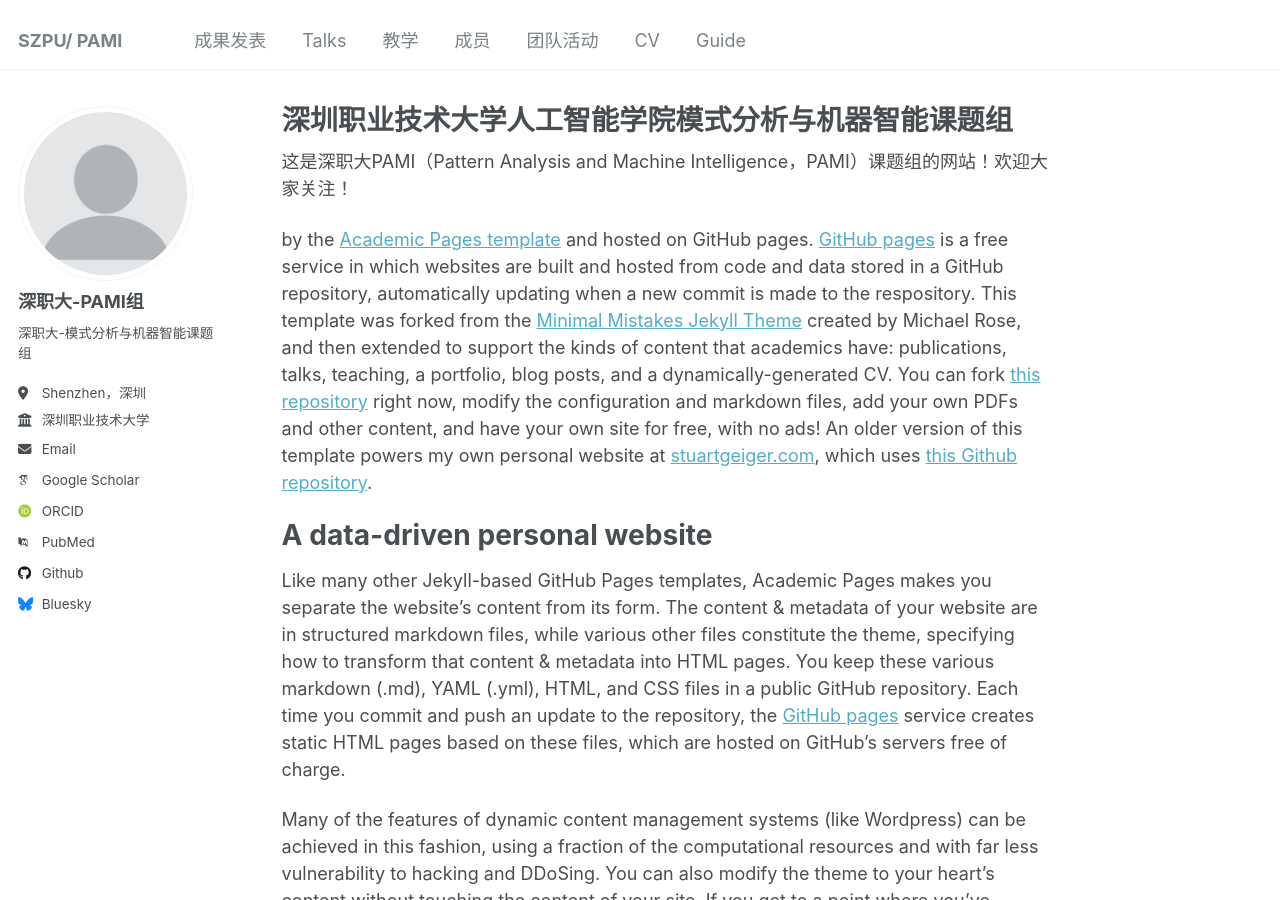
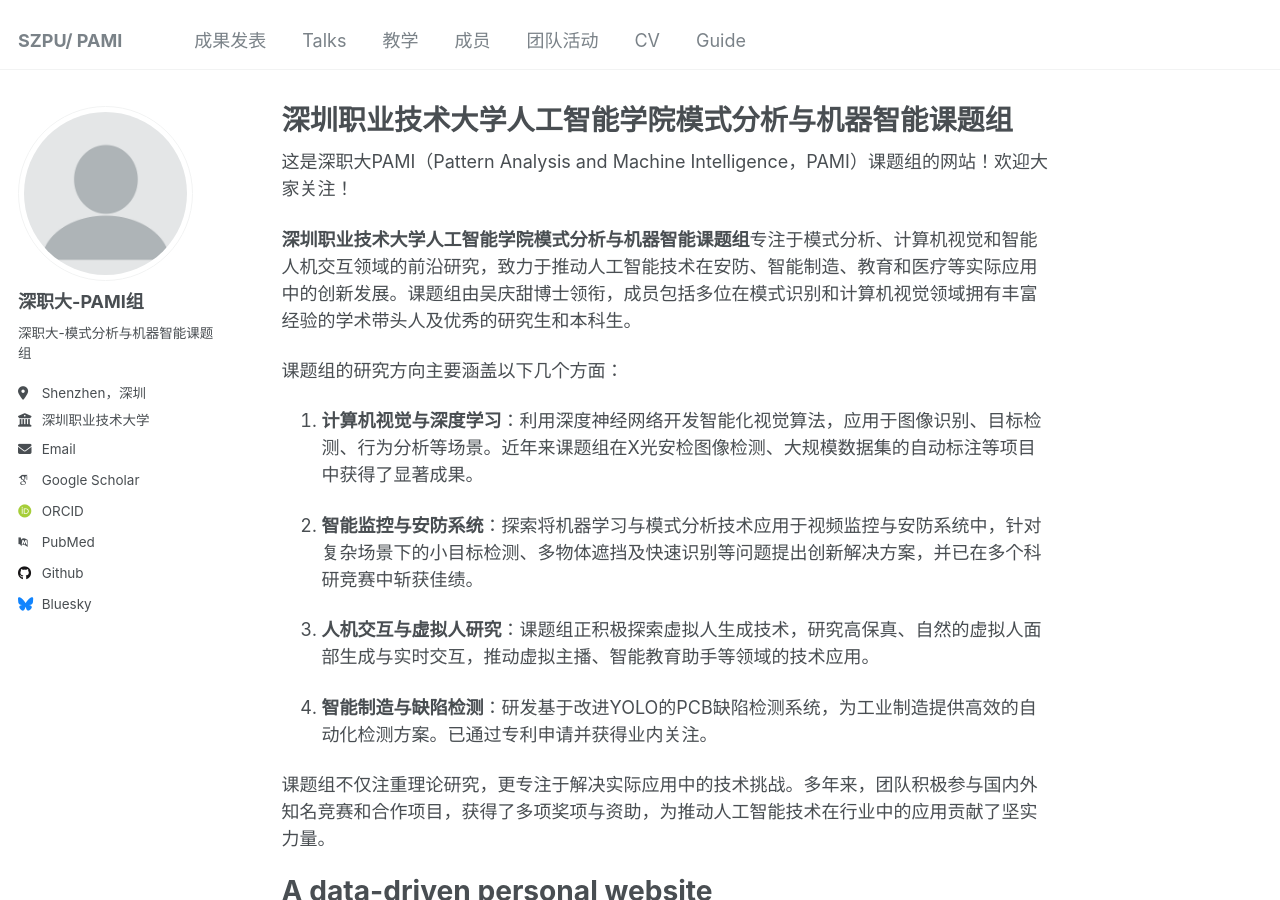
Before and after one commit to shaojiwan/academic.com, a Jekyll site: the page built from _pages/about.md, in a window 1280 px wide and 900 px high. Built offline with Jekyll 4.4.1, drawn with Linux system fonts in a browser that asks for light colours; some web fonts are replaced.

Commit message:
Update about.md

```diff
--- a/_pages/about.md
+++ b/_pages/about.md
@@ -9,7 +9,20 @@
 
 这是深职大PAMI（Pattern Analysis and Machine Intelligence，PAMI）课题组的网站！欢迎大家关注！
 
-by the [Academic Pages template](https://github.com/academicpages/academicpages.github.io) and hosted on GitHub pages. [GitHub pages](https://pages.github.com) is a free service in which websites are built and hosted from code and data stored in a GitHub repository, automatically updating when a new commit is made to the respository. This template was forked from the [Minimal Mistakes Jekyll Theme](https://mmistakes.github.io/minimal-mistakes/) created by Michael Rose, and then extended to support the kinds of content that academics have: publications, talks, teaching, a portfolio, blog posts, and a dynamically-generated CV. You can fork [this repository](https://github.com/academicpages/academicpages.github.io) right now, modify the configuration and markdown files, add your own PDFs and other content, and have your own site for free, with no ads! An older version of this template powers my own personal website at [stuartgeiger.com](http://stuartgeiger.com), which uses [this Github repository](https://github.com/staeiou/staeiou.github.io).
+**深圳职业技术大学人工智能学院模式分析与机器智能课题组**专注于模式分析、计算机视觉和智能人机交互领域的前沿研究，致力于推动人工智能技术在安防、智能制造、教育和医疗等实际应用中的创新发展。课题组由吴庆甜博士领衔，成员包括多位在模式识别和计算机视觉领域拥有丰富经验的学术带头人及优秀的研究生和本科生。
+
+课题组的研究方向主要涵盖以下几个方面：
+
+1. **计算机视觉与深度学习**：利用深度神经网络开发智能化视觉算法，应用于图像识别、目标检测、行为分析等场景。近年来课题组在X光安检图像检测、大规模数据集的自动标注等项目中获得了显著成果。
+
+2. **智能监控与安防系统**：探索将机器学习与模式分析技术应用于视频监控与安防系统中，针对复杂场景下的小目标检测、多物体遮挡及快速识别等问题提出创新解决方案，并已在多个科研竞赛中斩获佳绩。
+
+3. **人机交互与虚拟人研究**：课题组正积极探索虚拟人生成技术，研究高保真、自然的虚拟人面部生成与实时交互，推动虚拟主播、智能教育助手等领域的技术应用。
+
+4. **智能制造与缺陷检测**：研发基于改进YOLO的PCB缺陷检测系统，为工业制造提供高效的自动化检测方案。已通过专利申请并获得业内关注。
+
+课题组不仅注重理论研究，更专注于解决实际应用中的技术挑战。多年来，团队积极参与国内外知名竞赛和合作项目，获得了多项奖项与资助，为推动人工智能技术在行业中的应用贡献了坚实力量。
+
 
 A data-driven personal website
 ======
```
